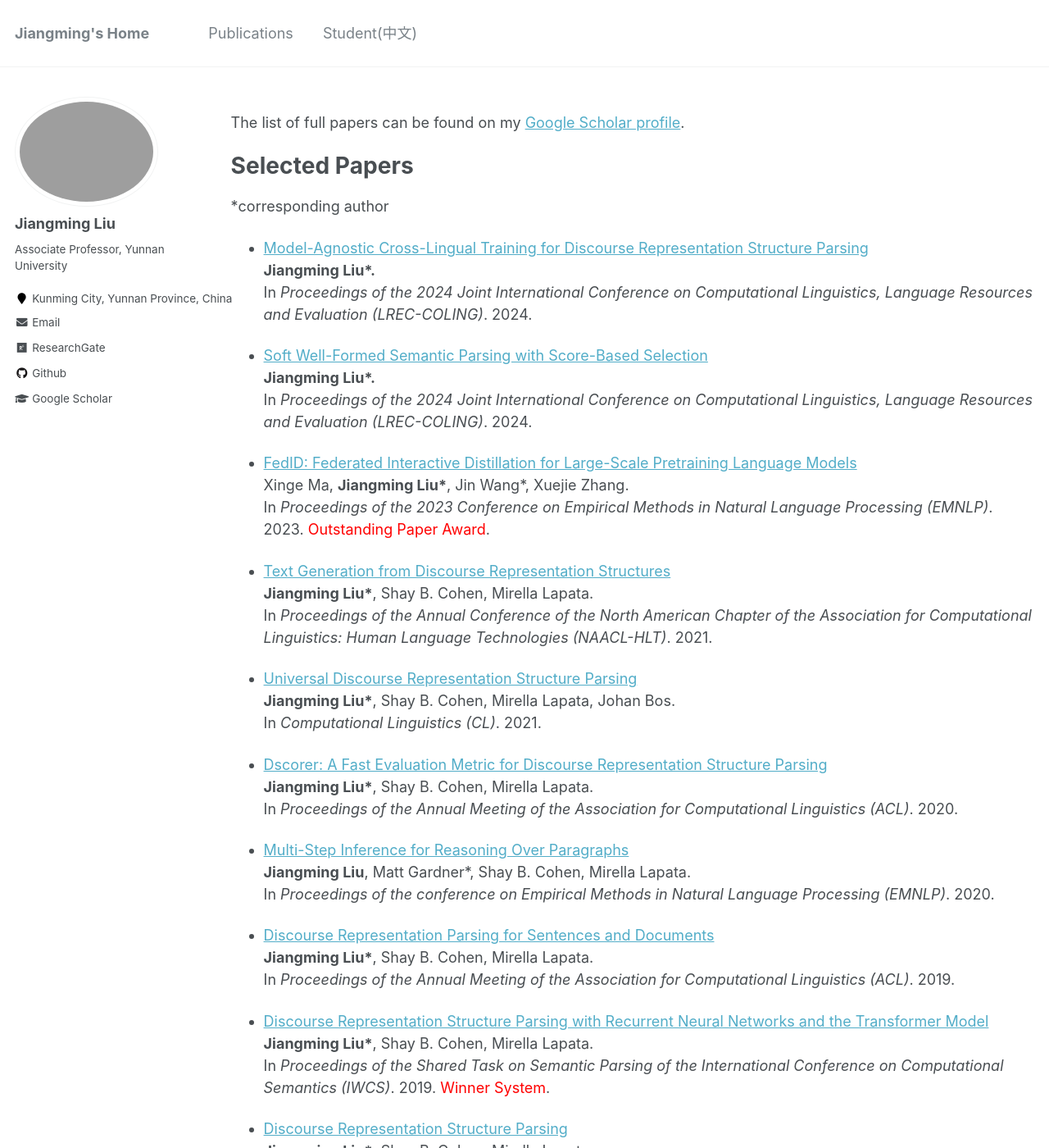
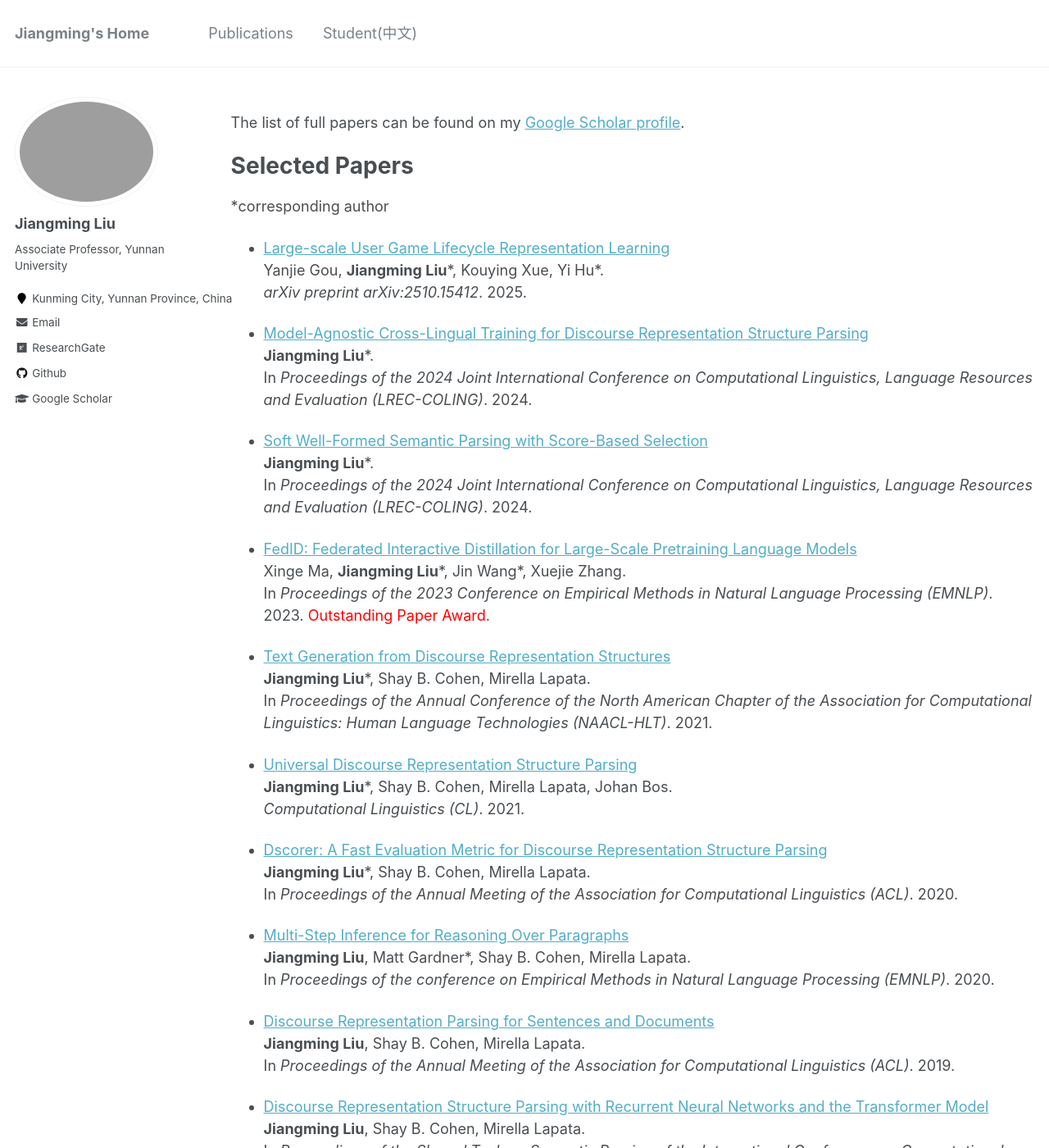
Before and after one commit to LeonCrashCode/LeonCrashCode.github.io, a Jekyll site: the page built from _pages/publications.md, in a window 1280 px wide and 1400 px high. Shown: the whole window at 82% size. Built offline with Jekyll 4.4.1, drawn with Linux system fonts in a browser that asks for light colours; some of the changed text lies outside the part shown.

Commit message:
Update publications.md

```diff
--- a/_pages/publications.md
+++ b/_pages/publications.md
@@ -11,30 +11,35 @@ The list of full papers can be found on my <a href="https://scholar.google.com/c
 Selected Papers
 =====
 \*corresponding author
+* <a href="https://arxiv.org/abs/2510.15412">Large-scale User Game Lifecycle Representation Learning
+</a> <br/>
+Yanjie Gou, <strong>Jiangming Liu</strong>\*, Kouying Xue, Yi Hu\*.<br/>
+<em>arXiv preprint arXiv:2510.15412</em>. 2025.
+
 * <a href="https://aclanthology.org/2024.lrec-main.1004">Model-Agnostic Cross-Lingual Training for Discourse Representation Structure Parsing</a> <br/>
-<strong>Jiangming Liu\*.</strong> <br/>
+<strong>Jiangming Liu</strong>\*. <br/>
 In <em>Proceedings of the 2024 Joint International Conference on Computational Linguistics, Language Resources and Evaluation (LREC-COLING)</em>. 2024.
 
 * <a href="https://aclanthology.org/2024.lrec-main.1307">Soft Well-Formed Semantic Parsing with Score-Based Selection</a> <br/>
-<strong>Jiangming Liu\*.</strong> <br/>
+<strong>Jiangming Liu</strong>\*. <br/>
 In <em>Proceedings of the 2024 Joint International Conference on Computational Linguistics, Language Resources and Evaluation (LREC-COLING)</em>. 2024.
 
 * <a href="https://aclanthology.org/2023.emnlp-main.529">FedID: Federated Interactive Distillation for Large-Scale Pretraining Language Models</a> <br/>
-Xinge Ma, <strong>Jiangming Liu\*</strong>, Jin Wang\*, Xuejie Zhang. <br/>
+Xinge Ma, <strong>Jiangming Liu</strong>\*, Jin Wang\*, Xuejie Zhang. <br/>
 In <em>Proceedings of the 2023 Conference on Empirical Methods in Natural Language Processing (EMNLP)</em>. 2023. <span style="color:red">Outstanding Paper Award</span>.
 <!-- <a href="https://www.aclweb.org/anthology/2021.naacl-main.35.bib">[bib]</a> -->
 
 * <a href="https://www.aclweb.org/anthology/2021.naacl-main.35.pdf">Text Generation from Discourse Representation Structures</a> <br/>
-<strong>Jiangming Liu\*</strong>, Shay B. Cohen, Mirella Lapata. <br/>
+<strong>Jiangming Liu</strong>\*, Shay B. Cohen, Mirella Lapata. <br/>
 In <em>Proceedings of the Annual Conference of the North American Chapter of the Association for Computational Linguistics: Human Language Technologies (NAACL-HLT)</em>. 2021.
 <!--  <a href="https://www.aclweb.org/anthology/2021.naacl-main.35.bib">[bib]</a> <a href="https://github.com/LeonCrashCode/Discourse-Representation-Tree-Structure/tree/main/gmb/DRS-to-text">[code]</a> -->
 
 * <a href="https://direct.mit.edu/coli/article/doi/10.1162/coli_a_00406/98515/Universal-Discourse-Representation-Structure"> Universal Discourse Representation Structure Parsing</a> <br/>
-<strong>Jiangming Liu\*</strong>, Shay B. Cohen, Mirella Lapata, Johan Bos. <br/>
-In <em>Computational Linguistics (CL)</em>. 2021.
+<strong>Jiangming Liu</strong>\*, Shay B. Cohen, Mirella Lapata, Johan Bos. <br/>
+<em>Computational Linguistics (CL)</em>. 2021.
 
 * <a href="https://www.aclweb.org/anthology/2020.acl-main.416.pdf">Dscorer: A Fast Evaluation Metric for Discourse Representation Structure Parsing</a> <br/>
-<strong>Jiangming Liu\*</strong>, Shay B. Cohen, Mirella Lapata. <br/>
+<strong>Jiangming Liu</strong>\*, Shay B. Cohen, Mirella Lapata. <br/>
 In <em>Proceedings of the Annual Meeting of the Association for Computational Linguistics (ACL)</em>. 2020.
 <!-- <a href="https://www.aclweb.org/anthology/2020.acl-main.416.bib">[bib]</a> <a href="https://github.com/LeonCrashCode/DRSScorer">[code]</a> -->
 
@@ -44,22 +49,22 @@ In <em>Proceedings of the conference on Empirical Methods in Natural Language Pr
 <!-- <a href="https://www.aclweb.org/anthology/2020.emnlp-main.245.bib">[bib]</a> <a href="https://github.com/LeonCrashCode/allennlp/tree/transf-exp1">[code]</a> -->
 
 * <a href="https://www.aclweb.org/anthology/P19-1629.pdf">Discourse Representation Parsing for Sentences and Documents</a><br/>
-<strong>Jiangming Liu\*</strong>, Shay B. Cohen, Mirella Lapata. <br/>
+<strong>Jiangming Liu</strong>, Shay B. Cohen, Mirella Lapata. <br/>
 In <em>Proceedings of the Annual Meeting of the Association for Computational Linguistics (ACL)</em>. 2019.
 <!-- <a href="https://www.aclweb.org/anthology/P19-1629.bib">[bib]</a> <a href="https://github.com/LeonCrashCode/TreeDRSparsing/tree/bs_sattn_drssup">[code]</a> -->
 
 * <a href="https://www.aclweb.org/anthology/W19-1203">Discourse Representation Structure Parsing with Recurrent Neural Networks and the Transformer Model</a><br/>
-<strong>Jiangming Liu\*</strong>, Shay B. Cohen, Mirella Lapata.<br/>
+<strong>Jiangming Liu</strong>, Shay B. Cohen, Mirella Lapata.<br/>
 In <em>Proceedings of the Shared Task on Semantic Parsing of the International Conference on Computational Semantics (IWCS)</em>. 2019. <span style="color:red">Winner System</span>.
 
 * <a href="http://aclweb.org/anthology/P18-1040">Discourse Representation Structure Parsing</a><br/>
-<strong>Jiangming Liu\*</strong>, Shay B. Cohen, Mirella Lapata. <br/>
+<strong>Jiangming Liu</strong>, Shay B. Cohen, Mirella Lapata. <br/>
 In <em>Proceedings of the Annual Meeting of the Association for Computational Linguistics (ACL)</em>. 2018.
 <!-- <a href="https://aclanthology.coli.uni-saarland.de/papers/P18-1040/p18-1040.bib">[bib]</a> -->
 
 * <a href="https://www.aclweb.org/anthology/Q17-1029">In-Order Transition-based Constituent Parsing System</a> <br/>
 <strong>Jiangming Liu</strong>, Yue Zhang\*.<br/>
-In <em>Transactions of the Association of Computational Linguistics (TACL)</em>. 2017.
+<em>Transactions of the Association of Computational Linguistics (TACL)</em>. 2017.
 <!-- <a href="https://www.aclweb.org/anthology/papers/Q/Q17/Q17-1029.bib">[bib]</a> <a href="https://github.com/LeonCrashCode/InOrderParser">[code]</a> -->
 
 * <a href="https://www.aclweb.org/anthology/W17-6315">Encoder-Decoder Shift-Reduce Syntactic Parsing</a> <br/>
@@ -69,7 +74,7 @@ In <em>Proceedings of International Conference of Parsing Technology (IWPT)</em>
 
 * <a href="https://www.aclweb.org/anthology/Q17-1004">Shift-Reduce Constituent Parsing with Neural Lookahead Features</a> <br/>
 <strong>Jiangming Liu</strong>, Yue Zhang\*. <a href="https://www.aclweb.org/anthology/papers/Q/Q17/Q17-1004.bib">[bib]</a> <a href="https://github.com/LeonCrashCode/LookAheadFeature">[code]</a><br/>
-In <em>Transactions of the Association of Computational Linguistics (TACL)</em>. 2017.
+<em>Transactions of the Association of Computational Linguistics (TACL)</em>. 2017.
 
 * <a href="https://www.aclweb.org/anthology/E17-2091">Attention Modeling for Targeted Sentiment</a> <br/>
 <strong>Jiangming Liu</strong>, Yue Zhang\*.<br/>
```
